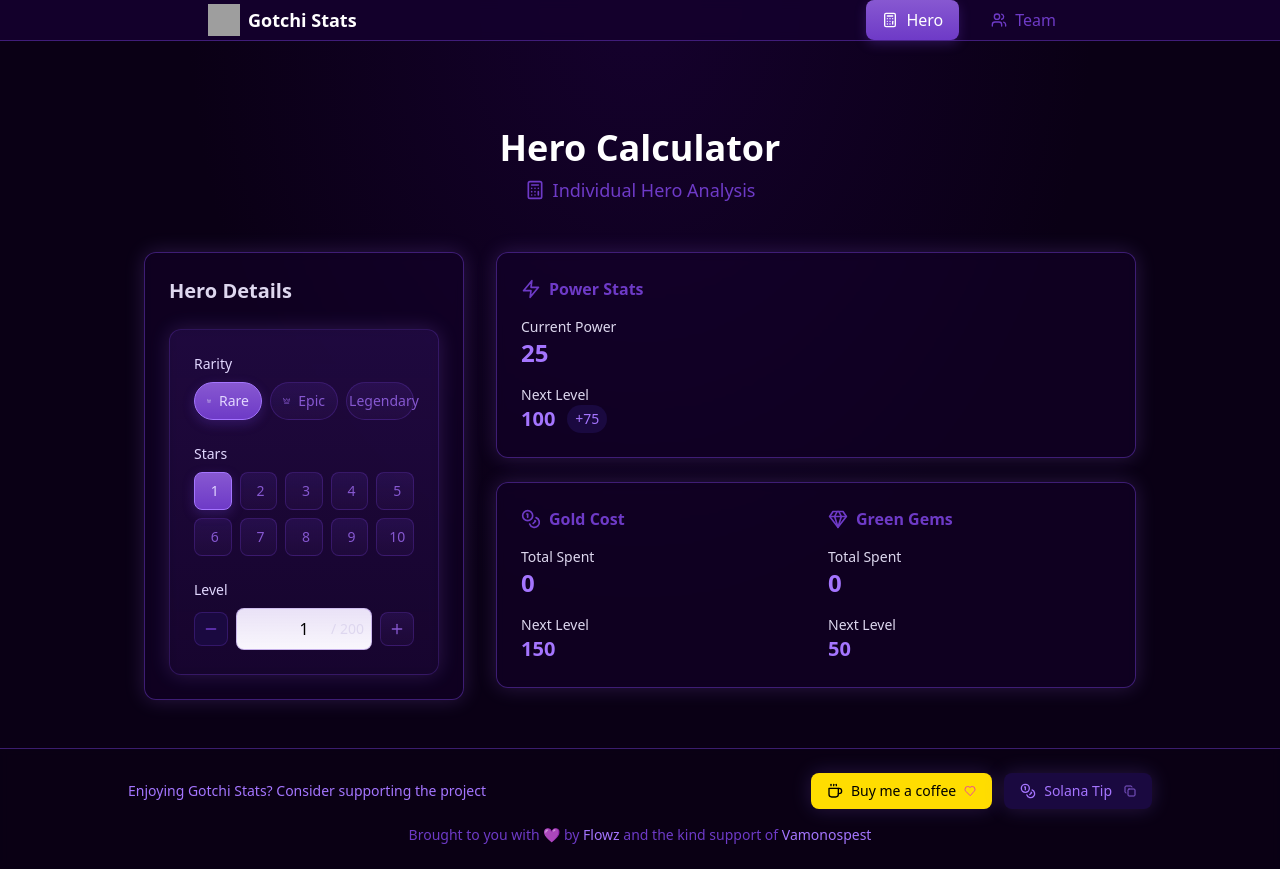
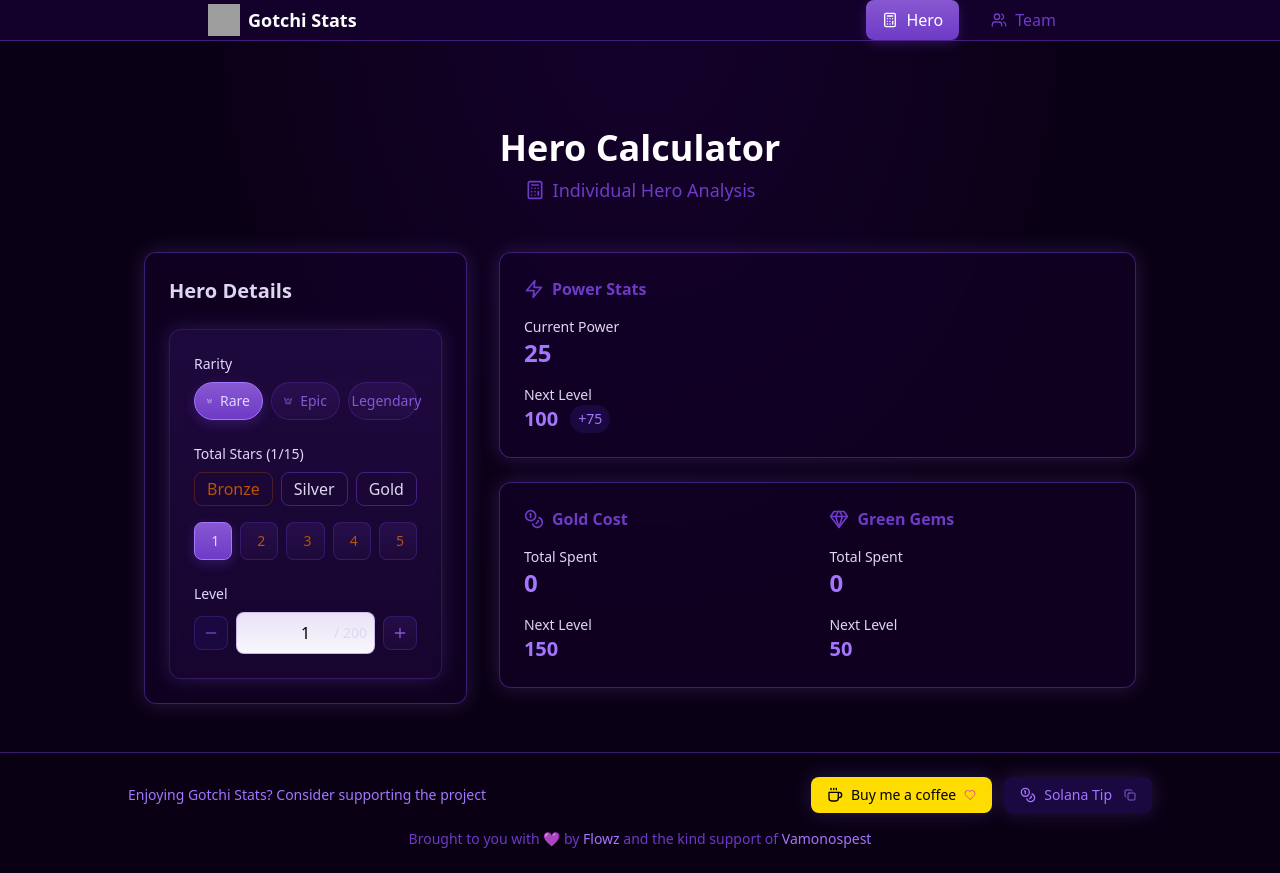
Before and after one commit to FloWsl/sleepstats, a React (Vite) app: page / in a window 1280 px wide. Built offline with nearby package versions, Linux system fonts and the light colour scheme; grey boxes are pictures that could not be loaded.

Commit message:
Add files via upload

```diff
--- a/src/components/HeroForm.tsx
+++ b/src/components/HeroForm.tsx
@@ -1,8 +1,12 @@
-import React from 'react';
-import { Star, Crown } from 'lucide-react';
+import React, { useState } from 'react';
+import { Crown } from 'lucide-react';
 import { LevelInput } from './LevelInput';
-import { RARITY_NAMES, SYSTEM_LIMITS } from '../lib/constants';
+import { StarTierSelector } from './stars/StarTierSelector';
+import { StarSelector } from './stars/StarSelector';
+import { RARITY_NAMES } from '../lib/constants';
+import { getStarTier, getDisplayStars } from '../lib/utils/starCalculations';
 import type { Rarity, Stars, Level } from '../lib/types';
+import type { StarTier } from '../lib/constants/stars';
 
 interface HeroFormProps {
   rarity: Rarity;
@@ -12,9 +16,12 @@ interface HeroFormProps {
 }
 
 export function HeroForm({ rarity, stars, level, onChange }: HeroFormProps) {
+  const [currentTier, setCurrentTier] = useState<StarTier>(
+    getStarTier(stars)
+  );
+
   return (
     <div className="bg-container-gradient backdrop-blur-sm rounded-xl p-6 border border-galaxy-700 shadow-neon">
-      {/* Change to flex container with column/row responsive layout */}
       <div className="flex flex-col space-y-6">
         {/* Rarity Section */}
         <div>
@@ -48,29 +55,17 @@ export function HeroForm({ rarity, stars, level, onChange }: HeroFormProps) {
         {/* Stars Section */}
         <div>
           <label className="block text-sm font-medium text-galaxy-50 mb-2">
-            Stars
+            Total Stars ({stars}/15)
           </label>
-          <div className="grid grid-cols-5 gap-2">
-            {Array.from({ length: 10 }, (_, i) => i + 1).map((s) => (
-              <button
-                key={s}
-                onClick={() => onChange({ stars: s as Stars })}
-                className={`flex items-center justify-center gap-1 px-3 py-2 rounded-lg border transition-all duration-200 ${
-                  stars === s
-                    ? 'bg-button-gradient border-galaxy-100 text-galaxy-50 shadow-button'
-                    : 'bg-container-gradient border-galaxy-700 text-galaxy-200 hover:bg-galaxy-800/50'
-                }`}
-              >
-                <Star
-                  className={`w-4 h-4 ${
-                    stars === s ? 'text-galaxy-400' : 'text-galaxy-200'
-                  }`}
-                  fill={stars === s ? 'currentColor' : 'none'}
-                />
-                <span className="text-sm font-medium">{s}</span>
-              </button>
-            ))}
-          </div>
+          <StarTierSelector
+            currentTier={currentTier}
+            onTierSelect={setCurrentTier}
+          />
+          <StarSelector
+            selectedStars={stars}
+            currentTier={currentTier}
+            onChange={(newStars) => onChange({ stars: newStars })}
+          />
         </div>
 
         {/* Level Input Section */}
--- /dev/null
+++ b/src/components/StarDisplay.tsx
@@ -0,0 +1,44 @@
+import React from 'react';
+import { Star } from 'lucide-react';
+
+interface StarDisplayProps {
+  stars: number;
+}
+
+export function StarDisplay({ stars }: StarDisplayProps) {
+  // Calculate the number of each type of star
+  const goldStars = Math.max(0, Math.min(5, stars - 10));
+  const silverStars = Math.max(0, Math.min(5, stars - 5 - goldStars));
+  const bronzeStars = Math.max(0, Math.min(5, stars - silverStars - goldStars));
+
+  return (
+    <div className="flex gap-1">
+      {/* Gold Stars */}
+      {goldStars > 0 && Array.from({ length: goldStars }).map((_, i) => (
+        <Star
+          key={`gold-${i}`}
+          className="w-4 h-4 text-yellow-400"
+          fill="currentColor"
+        />
+      ))}
+
+      {/* Silver Stars */}
+      {silverStars > 0 && Array.from({ length: silverStars }).map((_, i) => (
+        <Star
+          key={`silver-${i}`}
+          className="w-4 h-4 text-gray-300"
+          fill="currentColor"
+        />
+      ))}
+
+      {/* Bronze Stars */}
+      {bronzeStars > 0 && Array.from({ length: bronzeStars }).map((_, i) => (
+        <Star
+          key={`bronze-${i}`}
+          className="w-4 h-4 text-amber-700"
+          fill="currentColor"
+        />
+      ))}
+    </div>
+  );
+}
--- /dev/null
+++ b/src/components/stars/StarDisplay.tsx
@@ -0,0 +1,27 @@
+import React from 'react';
+import { Star } from 'lucide-react';
+import { STAR_TIERS } from '../../lib/constants/stars';
+import { getStarTier, getDisplayStars } from '../../lib/utils/starCalculations';
+
+interface StarDisplayProps {
+  stars: number;
+}
+
+export function StarDisplay({ stars }: StarDisplayProps) {
+  const tier = getStarTier(stars);
+  const displayStars = getDisplayStars(stars);
+  const tierConfig = STAR_TIERS.find(t => t.key === tier);
+  if (!tierConfig) return null;
+
+  return (
+    <div className="flex gap-1">
+      {Array.from({ length: displayStars }).map((_, i) => (
+        <Star
+          key={i}
+          className={`w-4 h-4 ${tierConfig.color}`}
+          fill="currentColor"
+        />
+      ))}
+    </div>
+  );
+}
--- /dev/null
+++ b/src/components/stars/StarSelector.tsx
@@ -0,0 +1,42 @@
+import React from 'react';
+import { Star } from 'lucide-react';
+import { STAR_TIERS, StarTier } from '../../lib/constants/stars';
+import { getTotalStars } from '../../lib/utils/starCalculations';
+
+interface StarSelectorProps {
+  selectedStars: number;
+  currentTier: StarTier;
+  onChange: (stars: number) => void;
+}
+
+export function StarSelector({ selectedStars, currentTier, onChange }: StarSelectorProps) {
+  const tierConfig = STAR_TIERS.find(t => t.key === currentTier);
+  if (!tierConfig) return null;
+
+  return (
+    <div className="grid grid-cols-5 gap-2">
+      {Array.from({ length: 5 }, (_, i) => i + 1).map((displayStars) => {
+        const totalStars = getTotalStars(displayStars, currentTier);
+        const isSelected = selectedStars === totalStars;
+
+        return (
+          <button
+            key={displayStars}
+            onClick={() => onChange(totalStars)}
+            className={`flex items-center justify-center gap-1 px-3 py-2 rounded-lg border transition-all duration-200 ${
+              isSelected
+                ? 'bg-button-gradient border-galaxy-100 text-galaxy-50 shadow-button'
+                : `bg-container-gradient border-galaxy-700 ${tierConfig.color} hover:bg-galaxy-800/50`
+            }`}
+          >
+            <Star
+              className="w-4 h-4"
+              fill={isSelected ? 'currentColor' : 'none'}
+            />
+            <span className="text-sm font-medium">{displayStars}</span>
+          </button>
+        );
+      })}
+    </div>
+  );
+}
--- /dev/null
+++ b/src/components/stars/StarTierSelector.tsx
@@ -0,0 +1,27 @@
+import React from 'react';
+import { STAR_TIERS, StarTier } from '../../lib/constants/stars';
+
+interface StarTierSelectorProps {
+  currentTier: StarTier;
+  onTierSelect: (tier: StarTier) => void;
+}
+
+export function StarTierSelector({ currentTier, onTierSelect }: StarTierSelectorProps) {
+  return (
+    <div className="flex gap-2 mb-4">
+      {STAR_TIERS.map((tier) => (
+        <button
+          key={tier.key}
+          onClick={() => onTierSelect(tier.key)}
+          className={`px-3 py-1 rounded-lg border transition-all ${
+            currentTier === tier.key
+              ? `${tier.color} ${tier.border} ${tier.bgHover}`
+              : 'text-galaxy-400 border-galaxy-700/50 hover:bg-galaxy-800/50'
+          }`}
+        >
+          {tier.text}
+        </button>
+      ))}
+    </div>
+  );
+}
--- a/src/components/team/HeroGrid.tsx
+++ b/src/components/team/HeroGrid.tsx
@@ -3,6 +3,7 @@ import { Plus, Trash2, Edit, TrendingUp, Coins, Gem } from 'lucide-react';
 import { ViewMode, HeroConfig } from '../../lib/types/team';
 import { RARITY_NAMES } from '../../lib/constants';
 import { formatNumber, formatEfficiency } from '../../lib/formatting';
+import { StarDisplay } from '../StarDisplay';
 
 interface HeroGridProps {
   heroes: Array<HeroConfig | null>;
@@ -102,7 +103,7 @@ export function HeroGrid({
                     <div>
                       <span className="text-galaxy-400">Stars</span>
                       <div className="text-galaxy-100 font-medium">
-                        ⭐ {hero.stars}
+                        <StarDisplay stars={hero.stars} />
                       </div>
                     </div>
                   </div>
--- /dev/null
+++ b/src/lib/constants/stars.ts
@@ -0,0 +1,32 @@
+// Star tier thresholds and order
+export const STAR_TIERS = [
+  {
+    key: 'BRONZE',
+    min: 1,
+    max: 5,
+    text: 'Bronze',
+    color: 'text-amber-700',
+    bgHover: 'hover:bg-amber-500/10',
+    border: 'border-amber-700/30'
+  },
+  {
+    key: 'SILVER',
+    min: 6,
+    max: 10,
+    text: 'Silver',
+    color: 'text-gray-300',
+    bgHover: 'hover:bg-gray-500/10',
+    border: 'border-gray-400/30'
+  },
+  {
+    key: 'GOLD',
+    min: 11,
+    max: 15,
+    text: 'Gold',
+    color: 'text-yellow-400',
+    bgHover: 'hover:bg-yellow-500/10',
+    border: 'border-yellow-400/30'
+  }
+] as const;
+
+export type StarTier = typeof STAR_TIERS[number]['key'];
--- /dev/null
+++ b/src/lib/utils/starCalculations.ts
@@ -0,0 +1,28 @@
+import { STAR_TIERS, StarTier } from '../constants/stars';
+
+export function getStarTier(totalStars: number): StarTier {
+  const tier = STAR_TIERS.find(
+    tier => totalStars >= tier.min && totalStars <= tier.max
+  );
+  return tier?.key || 'BRONZE';
+}
+
+export function getDisplayStars(totalStars: number) {
+  if (totalStars > 10) return totalStars - 10;
+  if (totalStars > 5) return totalStars - 5;
+  return totalStars;
+}
+
+export function getTotalStars(displayStars: number, tier: StarTier) {
+  const tierConfig = STAR_TIERS.find(t => t.key === tier);
+  if (!tierConfig) return displayStars;
+
+  switch (tier) {
+    case 'GOLD':
+      return displayStars + 10;
+    case 'SILVER':
+      return displayStars + 5;
+    case 'BRONZE':
+      return displayStars;
+  }
+}
```
